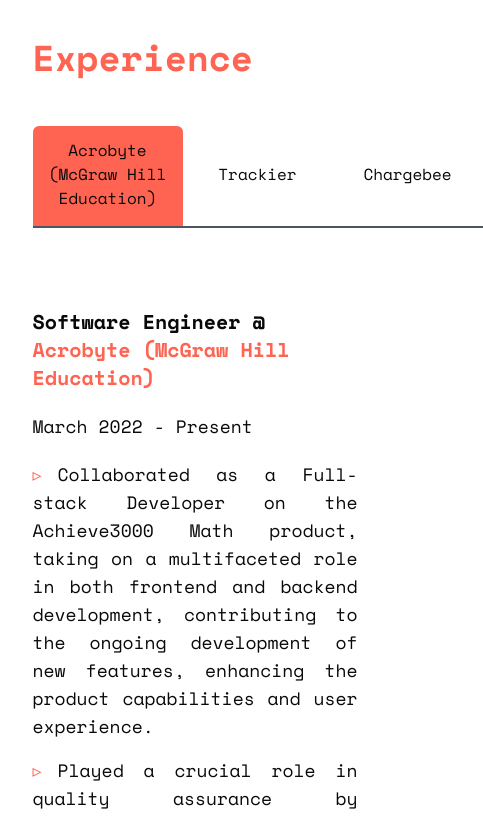
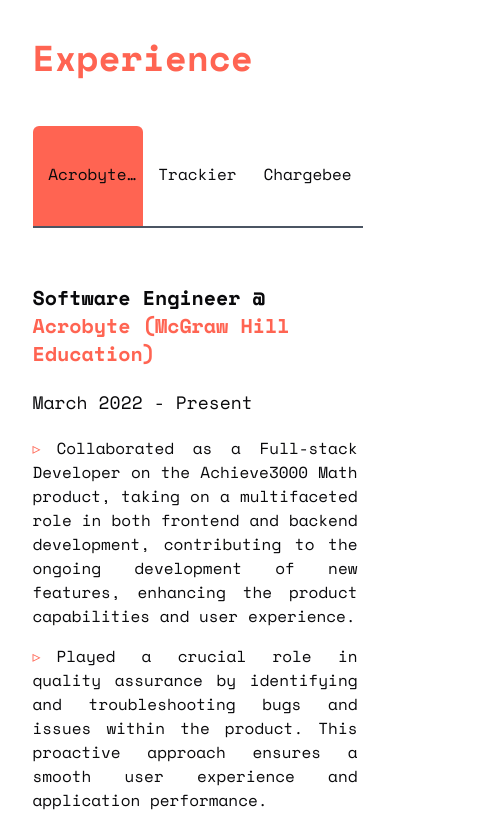
Before and after one commit to irohit427/rohit, a Next.js app: page / in a window 390 px wide. Shown: the part 2360-3178 px from the top of the page, 483 px wide, since content can reach past the window. Built offline with nearby package versions, Linux system fonts and the light colour scheme.

Commit message:
Experience Tab

```diff
--- a/section/Experience.tsx
+++ b/section/Experience.tsx
@@ -1,5 +1,6 @@
 'use client'
 import { experiences } from '@/constants'
+import { cn } from '@/lib/utils'
 import { Experience } from '@/types'
 import React, { useState } from 'react'
 
@@ -18,9 +19,9 @@
               <div className='border-b-2 md:border-b-0 md:border-l-2 border-gray-600 py-0 flex flex-row md:flex-col'>
                 {
                   experiences.map((experience: Experience, index) => (
-                    <div key={index} onClick={() => setSelected(index)} className={`${index === selected ? 'bg-coral-red dark:bg-zinc-700 rounded-t-md md:rounded-none border-b-4 md:border-b-0 md:border-l-4 border-coral-red' : ''}`}>
-                      <li className='py-4 hover:rounded-t-md md:hover:rounded-none px-4 hover:cursor-pointer hover:bg-coral-red h-24 w-[150px] md:w-full flex justify-center items-center text-center'>
-                        <span>{experience.company}</span>
+                    <div key={index} onClick={() => setSelected(index)} className={cn(`${index === selected ? 'bg-coral-red dark:bg-zinc-700 rounded-t-md md:rounded-none border-b-4 md:border-b-0 md:border-l-4 border-coral-red' : ''}`, '')}>
+                      <li className='hover:rounded-t-md md:hover:rounded-none hover:cursor-pointer hover:bg-coral-red h-24 w-[110px] md:w-full flex justify-center items-center text-center'>
+                        <span className='line-clamp-1 md:line-clamp-none'>{experience.company}</span>
                       </li>
                     </div>
                   ))
@@ -30,7 +31,7 @@
           </div>
           {/* Right */}
           <div className='relative sm:w-full lg:w-[70%]'>
-            <div className='pt-6'>
+            <div className='pt-0 md:pt-6'>
               <h1 className='text-xl pb-5 font-bold'>
                 {experiences[selected].role} @ <span className='text-coral-red'>{experiences[selected].company}</span>
               </h1>
@@ -39,7 +40,7 @@
                 {
                   experiences[selected].shortDesc.map((desc: string, index) => (
                     <li key={index} className='pb-4'>
-                      <p className='text-lg text-justify'><span className='pr-4 text-coral-red leading-6'>▹</span>{desc}</p>
+                      <p className='text-md md:text-lg text-justify'><span className='pr-4 text-coral-red leading-6'>▹</span>{desc}</p>
                     </li>
                   ))
                 }
```
